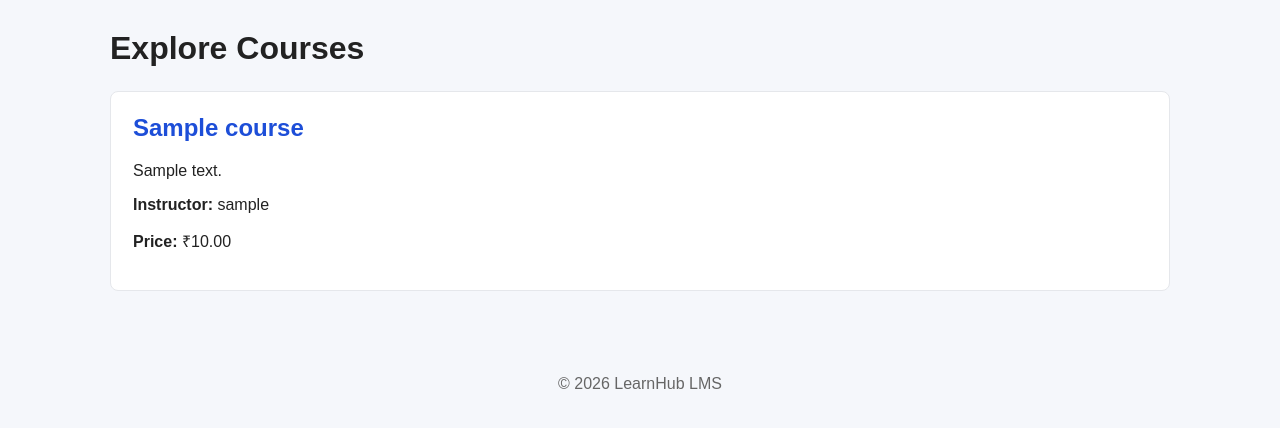
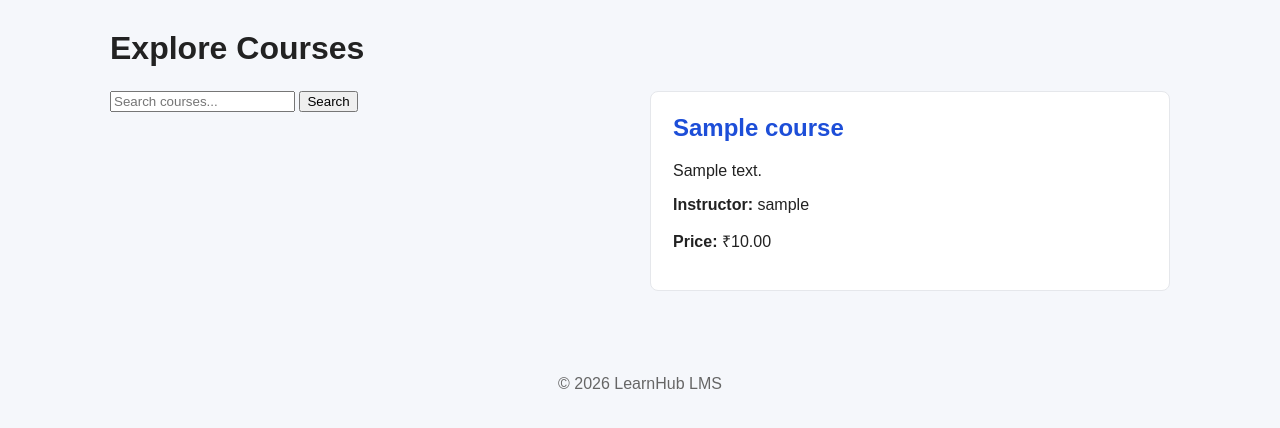
Before and after one commit to kumkumgadhwal16/LMS, a Django app: page /courses/ in a window 1280 px wide. Shown: the part 58-486 px from the top of the page. Run offline with Django 5.2, Linux system fonts and the light colour scheme; tables that the repository leaves empty hold one stand-in row (values such as "Sample post").

Commit message:
Add course search functionality

```diff
--- a/apps/courses/templates/courses/course_list.html
+++ b/apps/courses/templates/courses/course_list.html
@@ -8,6 +8,26 @@
 <h1 class="page-title">Explore Courses</h1>
 
 <div class="course-list">
+
+
+<form method="GET" action="{% url 'course_list' %}">
+    <input
+        type="search"
+        name="q"
+        placeholder="Search courses..."
+        value="{{ query }}"
+    >
+    <button type="submit">Search</button>
+
+    {% if query %}
+        <a href="{% url 'course_list' %}">Clear Search</a>
+    {% endif %}
+</form>
+
+{% if query %}
+    <p>Search results for: <strong>{{ query }}</strong></p>
+{% endif %}
+
     {% for course in courses %}
         <div class="card">
             <h2>
--- a/apps/courses/views.py
+++ b/apps/courses/views.py
@@ -7,17 +7,33 @@ from .models import Course, Lesson,LessonProgress
 from django.utils import timezone
 
 from .forms import CourseForm
+from django.db.models import Q
 
 
 
 def course_list(request):
-    courses = Course.objects.filter(status=Course.Status.PUBLISHED)
+    query = request.GET.get("q", "").strip()
+
+    courses = Course.objects.filter(
+        status=Course.Status.PUBLISHED
+    )
+
+    if query:
+        courses = courses.filter(
+            Q(title__icontains=query) |
+            Q(description__icontains=query)
+        )
 
     return render(
         request,
         "courses/course_list.html",
-        {"courses": courses}
+        {
+            "courses": courses,
+            "query": query,
+        }
     )
+
+
 
 
 def course_detail(request, id):
```
